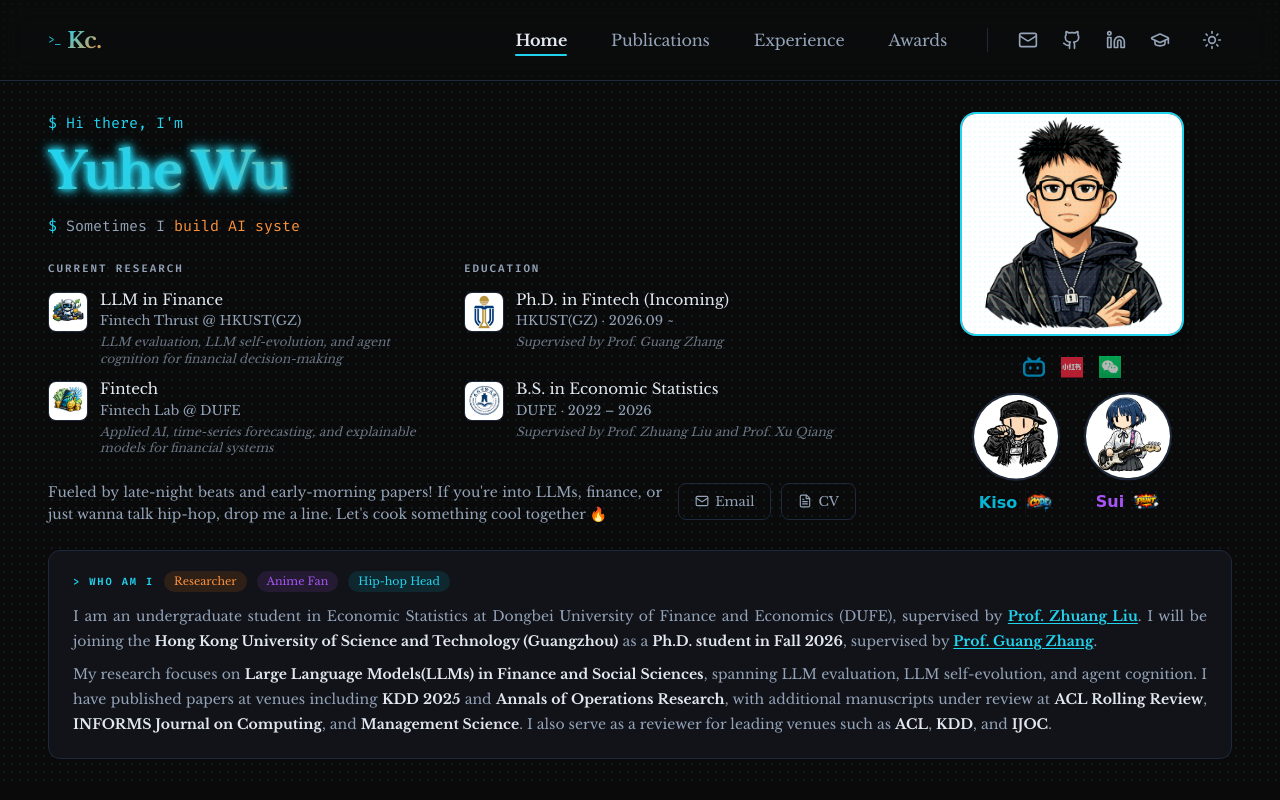
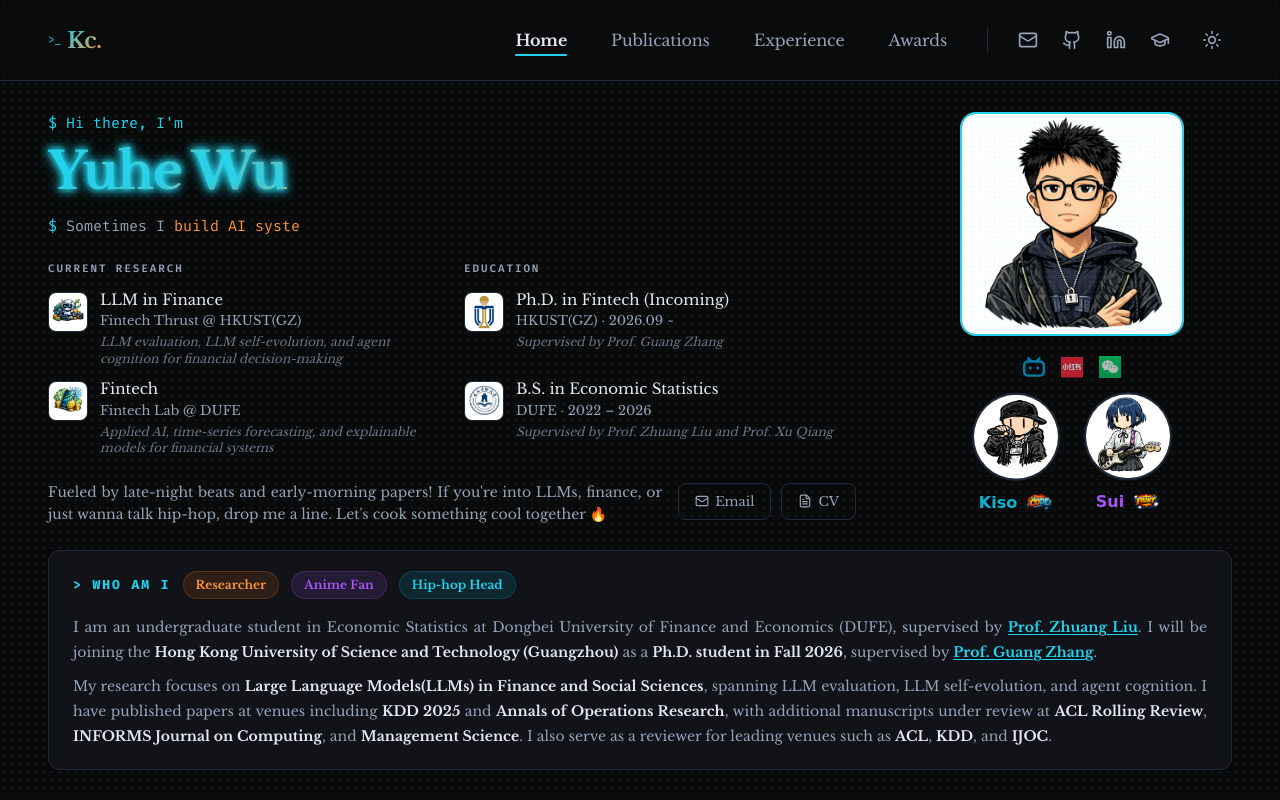
Before and after one commit to Kzczc/Kzczc.github.io, a Next.js app: page / in a window 1280 px wide. Shown: the top 800 px of the page. Built offline with nearby package versions, Linux system fonts and the light colour scheme; a web font is replaced by a local one.

Commit message:
fix: footer attribution + peace symbol + WHO AM I size
- Quote attribution: '— Kc.' → '—— 呪術廻戦' (Jujutsu Kaisen)
- Peace symbol: 🕊️ → ☮️ (peace & love, hip-hop style)
- WHO AM I: enlarged from 0.65rem to 13px, tags from 11px to 12px with borders

```diff
--- a/src/components/Footer.tsx
+++ b/src/components/Footer.tsx
@@ -12,12 +12,12 @@
       <div className="mx-auto max-w-[1280px] px-8 lg:px-12">
         {/* ── 上排：Credit + 兴趣 + 版权 ── */}
         <div className="flex flex-col sm:flex-row items-center justify-between gap-4">
-          {/* left: credit */}
+          {/* left: credit — ☮️ = peace & love (hip-hop) */}
           <div className="flex items-center gap-2 text-[13px]" style={{ color: "var(--muted)" }}>
             <span>Built with</span>
             <span>❤️</span>
             <span>and</span>
-            <span>🕊️</span>
+            <span title="Peace & Love ☮️">☮️</span>
             <span>by</span>
             <a
               href={`https://github.com/${personalInfo.github}`}
@@ -59,12 +59,12 @@
             私だけは目を開けていたい。
           </p>
 
-          {/* 署名 */}
+          {/* 出处 — 咒术回战 */}
           <span
-            className="font-mono text-[11px] tracking-[0.12em]"
-            style={{ color: "var(--accent)", opacity: 0.4 }}
+            className="text-[11px] tracking-[0.08em]"
+            style={{ color: "var(--muted)", opacity: 0.35, fontFamily: "var(--font-zen), serif" }}
           >
-            — Kc.
+            —— 呪術廻戦
           </span>
         </div>
       </div>
--- a/src/components/Hero.tsx
+++ b/src/components/Hero.tsx
@@ -360,25 +360,25 @@
             className="lg:col-span-2 rounded-xl border px-6 py-5"
             style={{ borderColor: "var(--card-border)", background: "var(--card-bg)" }}
           >
-            <div className="flex items-center gap-2.5 mb-3 flex-wrap">
-              <span className="font-mono text-[0.65rem] font-semibold uppercase tracking-[0.18em]" style={{ color: "var(--accent)" }}>
+            <div className="flex items-center gap-3 mb-4 flex-wrap">
+              <span className="font-mono text-[13px] font-bold uppercase tracking-[0.15em]" style={{ color: "var(--accent)" }}>
                 &gt; who am i
               </span>
               <span
-                className="text-[11px] font-medium px-2.5 py-0.5 rounded-full"
-                style={{ color: "var(--accent-warm)", background: "rgba(249,115,22,0.12)" }}
+                className="text-[12px] font-semibold px-3 py-1 rounded-full"
+                style={{ color: "var(--accent-warm)", background: "rgba(249,115,22,0.12)", border: "1px solid rgba(249,115,22,0.2)" }}
               >
                 Researcher
               </span>
               <span
-                className="text-[11px] font-medium px-2.5 py-0.5 rounded-full"
-                style={{ color: "#a855f7", background: "rgba(168,85,247,0.12)" }}
+                className="text-[12px] font-semibold px-3 py-1 rounded-full"
+                style={{ color: "#a855f7", background: "rgba(168,85,247,0.12)", border: "1px solid rgba(168,85,247,0.2)" }}
               >
                 Anime Fan
               </span>
               <span
-                className="text-[11px] font-medium px-2.5 py-0.5 rounded-full"
-                style={{ color: "var(--accent)", background: "rgba(6,182,212,0.12)" }}
+                className="text-[12px] font-semibold px-3 py-1 rounded-full"
+                style={{ color: "var(--accent)", background: "rgba(6,182,212,0.12)", border: "1px solid rgba(6,182,212,0.2)" }}
               >
                 Hip-hop Head
               </span>
```
